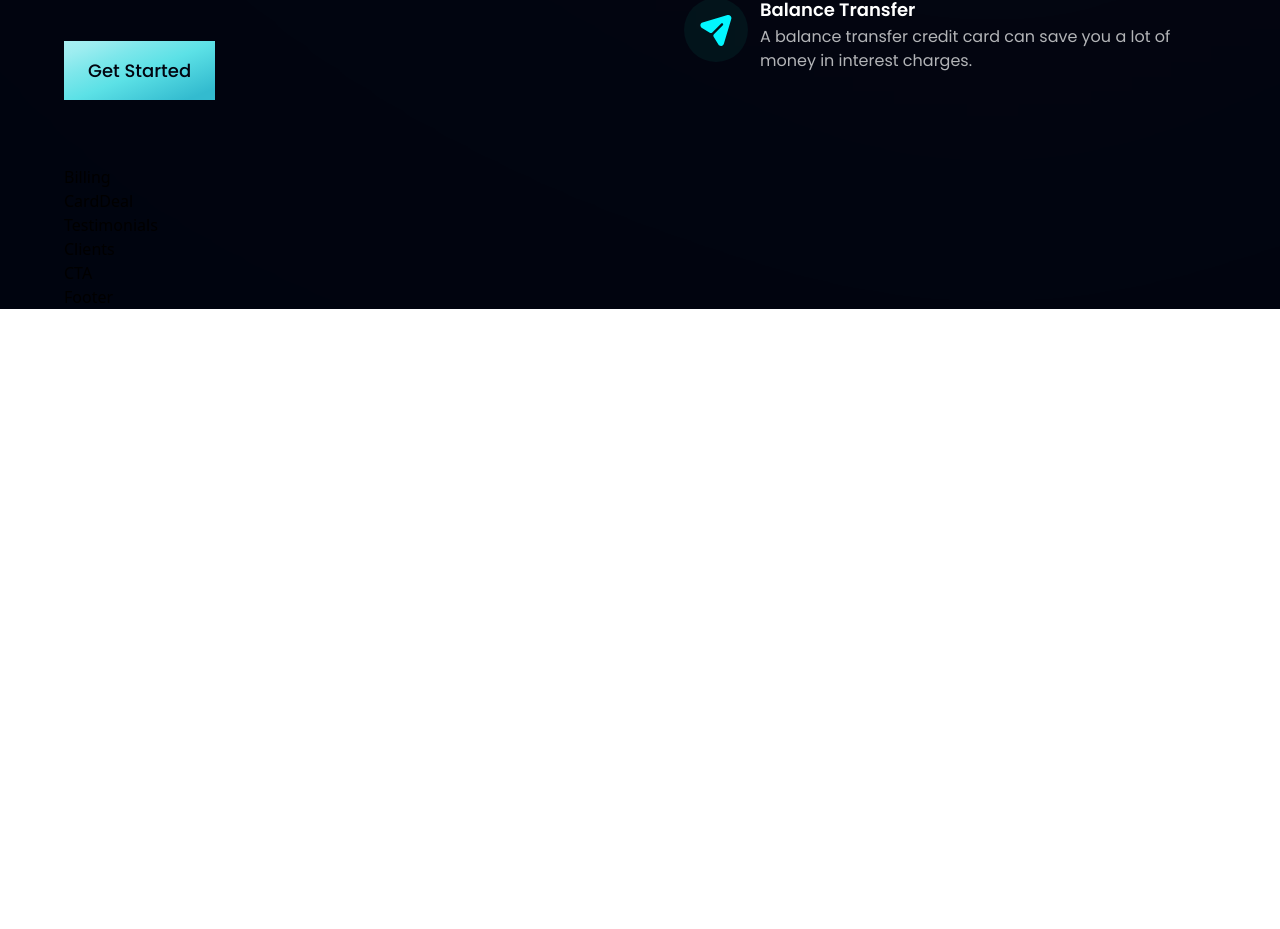
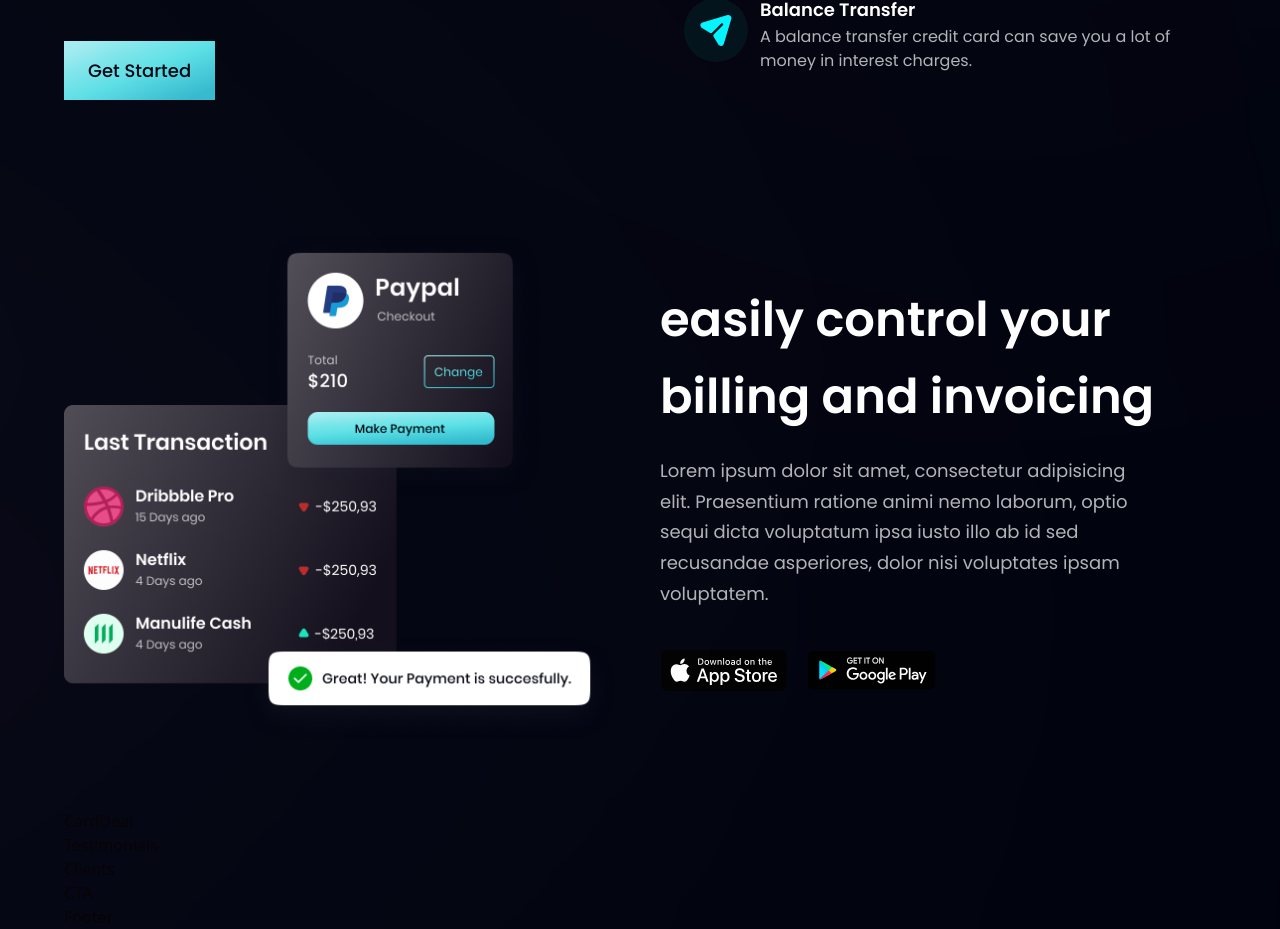
Before and after one commit to titantooth/modern-bank, a React (Vite) app: page / in a window 1280 px wide. Shown: the part 1180-2109 px from the top of the page. Before the commit the page ends 1489 px from the top, so only its background shows below. Built offline with nearby package versions, Linux system fonts and the light colour scheme.

Commit message:
billing section done

```diff
--- a/src/components/Billing.jsx
+++ b/src/components/Billing.jsx
@@ -1,7 +1,42 @@
 import React from "react";
+import { apple, bill, google } from "../assets";
+import styles, { layout } from "../style";
 
-const Billing = () => {
-  return <div>Billing</div>;
-};
+const Billing = () => (
+  <section id="product" className={layout.sectionReverse}>
+    <div className={layout.sectionImgReverse}>
+      <img
+        src={bill}
+        alt="billing"
+        className="w-[100%] h-[100%] relative z-[5]"
+      />
+      <div className="absolute z-[3] -left-1/2 top-2 w-[50%] h-[50%] rounded-full white-gradient" />
+      <div className="absolute z-[0] -left-1/2 bottom-0 w-[50%] h-[50%] rounded-full pink-gradient" />
+    </div>
+    <div className={layout.sectionInfo}>
+      <h2 className={styles.heading2}>
+        easily control your <br className="sm:block hidden" /> billing and
+        invoicing
+      </h2>
+      <p className={`${styles.paragraph} max-w-[470px] mt-5`}>
+        Lorem ipsum dolor sit amet, consectetur adipisicing elit. Praesentium
+        ratione animi nemo laborum, optio sequi dicta voluptatum ipsa iusto illo
+        ab id sed recusandae asperiores, dolor nisi voluptates ipsam voluptatem.
+      </p>
+      <div className="flex flex-row flex-wrap sm:mt-10 mt-6">
+        <img
+          src={apple}
+          alt="apple store"
+          className="w-[128px] h-[42px] object-contain mr-5 cursor-pointer"
+        />
+        <img
+          src={google}
+          alt="google play"
+          className="w-[128px] h-[42px] object-contain cursor-pointer"
+        />
+      </div>
+    </div>
+  </section>
+);
 
 export default Billing;
```
